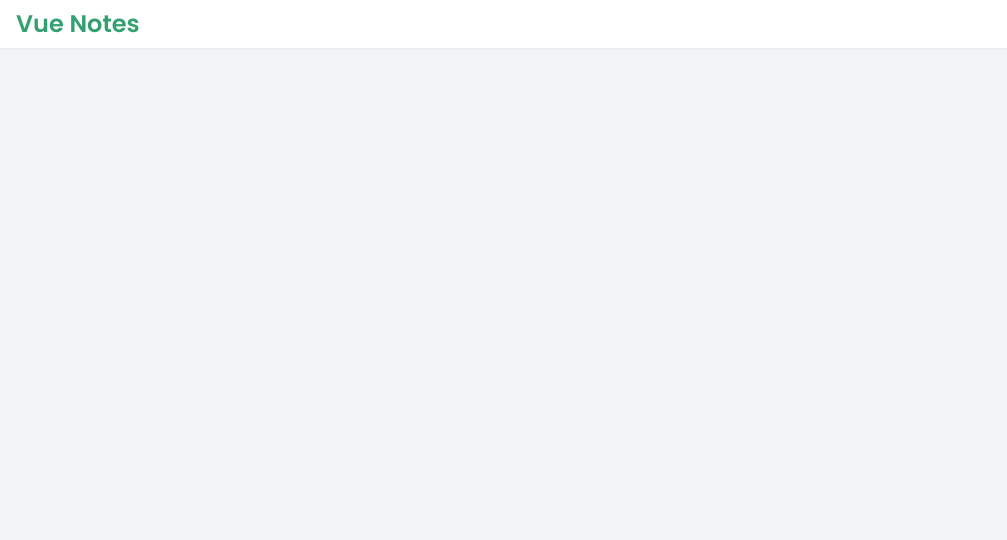
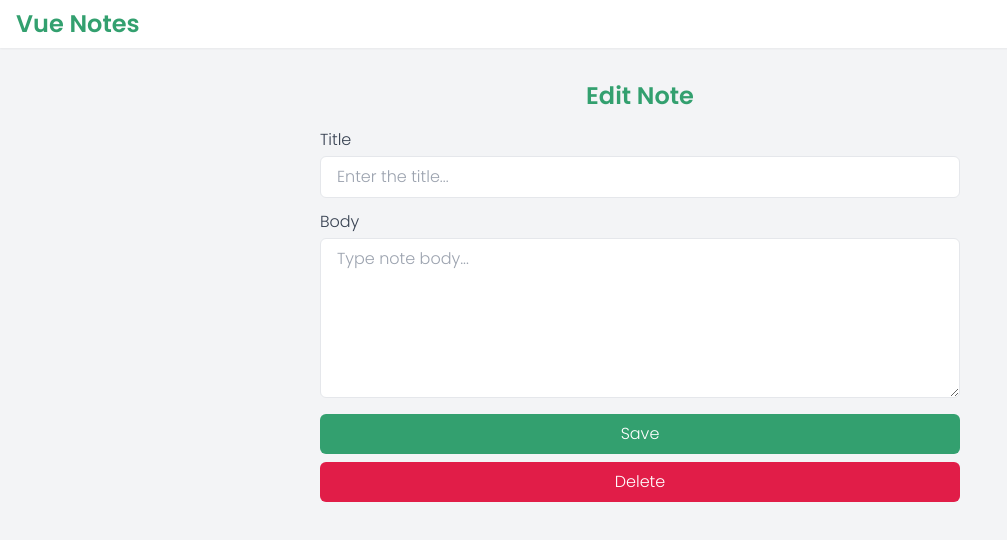
Before and after one commit to JavadMoradkhah/vue-notes, a Vue app: page /edit-note/1 in a window 1280 px wide. Before the commit this address had no page. Shown: the top 540 px of the page, without its empty margins (0-1007 px from the left). Built offline with nearby package versions, Linux system fonts and the light colour scheme; no server answers.

Commit message:
feat: Building the EditNote page

```diff
--- a/src/components/common/Note.vue
+++ b/src/components/common/Note.vue
@@ -5,9 +5,10 @@ const props = defineProps(['note']);
 </script>
 
 <template>
-  <li class="p-4 bg-white rounded-md shadow-sm">
-    <box-icon name="rocket"></box-icon>
-    <h2 class="text-gray-800 text-lg font-bold line-clamp-1">{{ props.note.title }}</h2>
-    <p class="min-h-[100px] mt-2 text-gray-600 text-sm line-clamp-5">{{ props.note.body }}</p>
+  <li class="bg-white rounded-md shadow-sm">
+    <router-link :to="`/edit-note/${props.note.id}`" class="block p-4">
+      <h2 class="text-gray-800 text-lg font-bold line-clamp-1">{{ props.note.title }}</h2>
+      <p class="min-h-[100px] mt-2 text-gray-600 text-sm line-clamp-5">{{ props.note.body }}</p>
+    </router-link>
   </li>
 </template>
--- /dev/null
+++ b/src/pages/EditNote.vue
@@ -0,0 +1,97 @@
+<script setup>
+import Api from '../api/Api';
+import { reactive, onMounted } from 'vue';
+import { useRouter, useRoute } from 'vue-router';
+import Loading from '../components/layout/Loading.vue';
+
+const state = reactive({ form: { title: '', body: '' }, loading: true });
+
+const router = useRouter();
+const route = useRoute();
+
+onMounted(() => {
+  fetchNote();
+});
+
+async function fetchNote() {
+  try {
+    const { data } = await Api.get(`/${route.params.id}`);
+
+    state.form = { title: data.title, body: data.body };
+  } catch (error) {
+    console.log(error);
+  } finally {
+    state.loading = false;
+  }
+}
+
+async function deleteNote() {
+  try {
+    state.loading = true;
+
+    await Api.delete(`/${route.params.id}`);
+
+    router.push('/');
+  } catch (error) {
+    console.log(error);
+  } finally {
+    state.loading = false;
+  }
+}
+
+async function onFormSubmit(e) {
+  const title = e.target.title.value;
+  const body = e.target.body.value;
+
+  try {
+    await Api.put(`/${route.params.id}`, { title, body });
+    router.push('/');
+  } catch (error) {
+    console.log(error);
+  }
+}
+</script>
+
+<template>
+  <main>
+    <Loading v-if="state.loading" />
+    <section class="max-w-2xl mx-auto px-4 py-8">
+      <h1 class="mb-4 text-primary text-2xl text-center font-bold">Edit Note</h1>
+      <form @submit.prevent="onFormSubmit">
+        <fieldset>
+          <label class="block pb-1 text-gray-700" for="title-input">Title</label>
+          <input
+            id="title-input"
+            class="block w-full px-4 py-2 border rounded-md outline-none focus:border-primary"
+            name="title"
+            type="text"
+            placeholder="Enter the title..."
+            :value="state.form.title"
+          />
+        </fieldset>
+        <fieldset class="mt-3">
+          <label class="block pb-1 text-gray-700" for="body-input">Body</label>
+          <textarea
+            id="body-input"
+            class="block w-full min-h-[160px] px-4 py-2 border rounded-md outline-none focus:border-primary"
+            placeholder="Type note body..."
+            name="body"
+            :value="state.form.body"
+          ></textarea>
+        </fieldset>
+        <button
+          class="block w-full mt-4 px-4 py-2 text-white bg-primary rounded-md active:bg-emerald-600"
+          type="submit"
+        >
+          Save
+        </button>
+        <button
+          class="block w-full mt-2 px-4 py-2 text-white bg-rose-600 rounded-md active:bg-rose-700"
+          @click="deleteNote"
+        >
+          Delete
+        </button>
+      </form>
+    </section>
+  </main>
+</template>
--- a/src/router/index.js
+++ b/src/router/index.js
@@ -2,11 +2,13 @@ import { createRouter, createWebHistory } from 'vue-router';
 
 import Main from '../pages/Main.vue';
 import CreateNote from '../pages/CreateNote.vue';
+import EditNote from '../pages/EditNote.vue';
 
 export default createRouter({
   history: createWebHistory(),
   routes: [
     { path: '/', component: Main },
     { path: '/create-note', component: CreateNote },
+    { path: '/edit-note/:id', component: EditNote },
   ],
 });
```
Also changed, not shown: db.json (+1 -22 lines).
